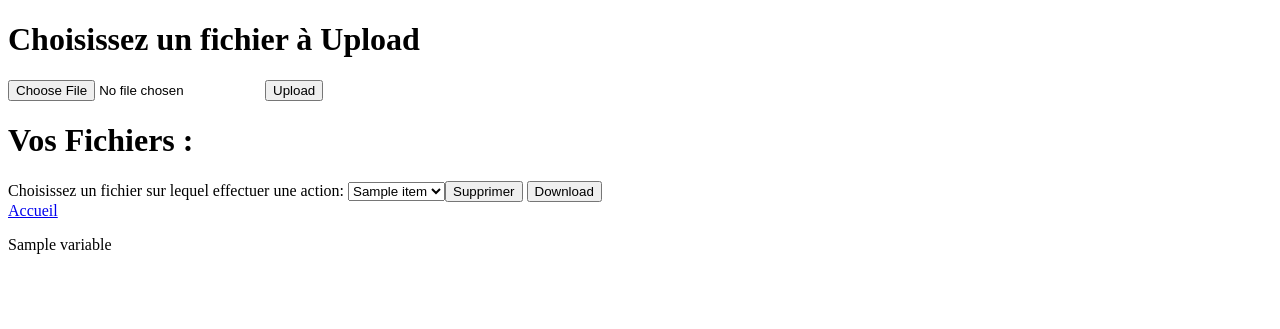
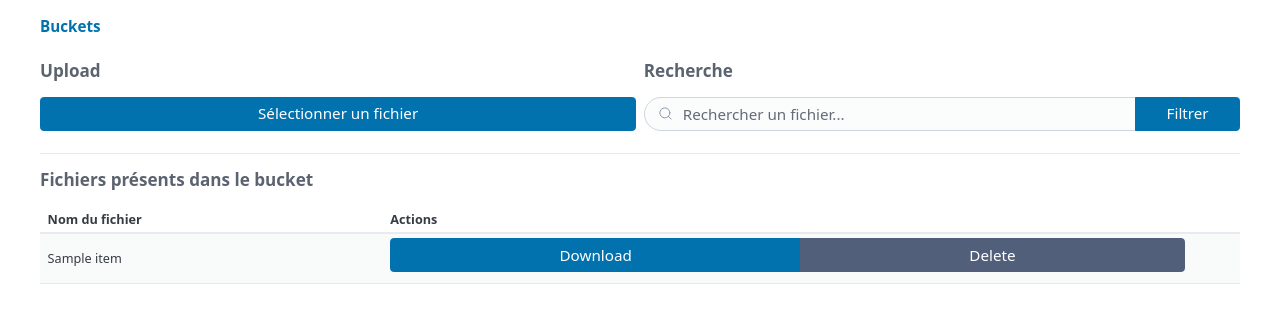
Before and after one commit to Pau2Kol/Simple_Bucket_Mangager, a Flask app: template templates/files.html in a window 1280 px wide. Shown: the top 329 px of the page. Run offline with Flask 3, Linux system fonts and the light colour scheme; the template is opened without the code that fills it: most values are stand-ins (such as "Sample title", 1, 10 or a date in 2020); some libraries are stand-ins or nearby versions.

Commit message:
- Début de css - Fonctions Dl,Upload,Delete,verify_bucket complètes - Ajout Readme me correct - Création de page d'erreur - Création d'handler pour les erreurs

```diff
--- a/main.py
+++ b/main.py
@@ -1,27 +1,78 @@
-from flask import Flask, url_for , request, render_template
+from flask import Flask, url_for, request, render_template, redirect, send_file, abort
 import Bucket
+import werkzeug
+from werkzeug.exceptions import HTTPException
+from werkzeug.utils import secure_filename
+import os
+
+
 
 app = Flask(__name__)
+app.config['MAX_CONTENT_LENGTH'] = 16 * 1024 * 1024 # c'est 16 Mo
 
 @app.route("/")
 def index():
-    list =Bucket.list_buckets()
+    buckets_list = Bucket.list_buckets()
+    return render_template('index.html', buckets=buckets_list)
 
-    return render_template('index.html', buckets=list)
+@app.route("/files/<bucket_name>", methods=['GET', 'POST'])
+def files(bucket_name):
+    search_query = request.args.get('search', '')
+    token = request.args.get('token', None)
 
-@app.route("/files", methods=['GET', 'POST'])
-def files():
-    a = Bucket.list_files("aa-ynov-intro")
+    if not Bucket.bucket_exists(bucket_name):
+        return abort(414)
+
+    a, next_token = Bucket.list_files(bucket_name, search_prefix=search_query, token=token)
+
+
+
 
     if request.method == 'POST':
-        p = "file/"+request.files['file'].filename
-        f = request.files['file']
-        f.save(p)
+        choice = request.form.get('choice')
 
-        if (Bucket.upload_file(f.filename, 'aa-ynov-intro') == True):
-            return render_template('files.html', files=a)
-        else:
-            return render_template('files.html', error="Le fichier n'a pas pu être upload", files=a)
+        match choice:
+            case "Upload":
+                if 'file' not in request.files or not request.files['file'].filename:
+                    return render_template('files.html', files=a, next_token=next_token, search=search_query, bucket_name=bucket_name, error="Veuillez choisir un fichier")
 
-    if request.method == 'GET':
-        return render_template('files.html', files=a)
+                f = request.files['file']
+
+                nom_propre = secure_filename(f.filename)
+
+                p = os.path.join("file", nom_propre)
+
+                f.save(p)
+
+                if Bucket.upload_file(nom_propre, bucket_name):
+                    return redirect(url_for('files', bucket_name=bucket_name))
+                else:
+                    return render_template('files.html', error="Le fichier n'a pas pu être upload", files=a, next_token=next_token, search=search_query, bucket_name=bucket_name)
+
+            case "Delete":
+                p2 = request.form.get('fichier')
+                if p2:
+                    Bucket.delete_file(p2, bucket_name)
+                return redirect(url_for('files', bucket_name=bucket_name))
+
+            case "Download":
+                p2 = request.form.get('fichier')
+                if p2:
+                    Bucket.download_file(p2, bucket_name, p2)
+                    return send_file(p2, as_attachment=True)
+
+    return render_template('files.html', files=a, next_token=next_token, search=search_query, bucket_name=bucket_name)
+
+
+@app.errorhandler(HTTPException)
+def error_handler(erreur):
+
+    code_e = erreur.code
+
+    match code_e:
+        case 413:
+            return render_template('error.html', pourquoi="Fichier trop lourd veuillez choisir un fichier < 16Mo")
+        case 414:
+            return render_template('error.html', pourquoi="Bucket non existant veuillez choisir un bucket valide")
+        case _:
+            return render_template('error.html', code=code_e)
--- /dev/null
+++ b/requirements.txt
@@ -0,0 +1,2 @@
+Flask
+boto3
--- /dev/null
+++ b/static/css/custom.css
@@ -0,0 +1,11 @@
+:root {
+
+    --pico-form-element-spacing-vertical: 0.3rem;
+    --pico-form-element-spacing-horizontal: 0.75rem;
+
+
+    --pico-spacing: 0.5rem;
+
+
+    --pico-font-size: 95%;
+}
--- a/templates/files.html
+++ b/templates/files.html
@@ -1,35 +1,120 @@
 <!DOCTYPE html>
-<html lang="en">
+<html lang="fr">
 <head>
     <meta charset="UTF-8">
     <meta name="viewport" content="width=device-width, initial-scale=1.0">
-    <title>Document</title>
+
+    <link rel="stylesheet" href="https://cdn.jsdelivr.net/npm/@picocss/pico@2/css/pico.min.css">
+    <link rel="stylesheet" href="{{ url_for('static', filename='css/custom.css') }}">
+
+    <title>Gestion du Bucket</title>
 </head>
 <body>
-    <h1>Choisissez un fichier à Upload</h1>
-    <form action = "/files" method = "post" enctype="multipart/form-data">
-        <input type="file" name="file" />
-        <input type = "submit" value="Upload">
-    </form>
-    <h1>Vos Fichiers :</h1>
 
-    <form action = "/files" method = "post">
-    <label for="Fichiers">Choisissez un fichier sur lequel effectuer une action:</label>
+    <nav class="container">
+        <ul>
 
-    <select id="fichier" name="fichier">
-        {% for item in files%}
-        <option value="{{item}}">{{item}}</option>
-        {% endfor %}
-        <input type = "submit" value="Supprimer">
-        <input type = "submit" value="Download">
-    </select>
-    </form>
+            <li><strong><a href="/" class="primary">Buckets</a></strong></li>
+        </ul>
+    </nav>
 
+    <main class="container">
+
+        {% if error is defined %}
+            <article>
+                <strong>Erreur :</strong> <mark>{{ error }}</mark>
+            </article>
+        {% endif %}
+
+        <div class="grid">
+
+            <div>
+                <h5>Upload</h5>
+                <form id="uploadForm" action="{{ url_for('files', bucket_name=bucket_name) }}" method="post" enctype="multipart/form-data">
+                    <input id="upload_invisible" type="file" name="file" hidden onchange="verifierEtEnvoyer(this);" />
+                    <label for="upload_invisible" role="button">Sélectionner un fichier</label>
+                    <input type="hidden" name="choice" value="Upload">
+                </form>
+            </div>
+
+            <div>
+                <h5>Recherche</h5>
+                <form action="{{ url_for('files', bucket_name=bucket_name) }}" method="GET">
+                    <fieldset role="group">
+                        <input type="search" name="search" value="{{ search }}" placeholder="Rechercher un fichier...">
+                        <input type="submit" value="Filtrer">
+                    </fieldset>
+                </form>
+            </div>
+
+        </div>
+
+        <hr>
+
+        <h5>Fichiers présents dans le bucket</h5>
+
+        {% if files %}
+        <div class="overflow-auto">
+            <small>
+                <table class="striped">
+                    <thead>
+                        <tr>
+                            <th>Nom du fichier</th>
+                            <th>Actions</th>
+                            <th></th>
+                        </tr>
+                    </thead>
+                    <tbody>
+                        {% for item in files %}
+                        <tr>
+                            <td>{{ item }}</td>
+                            <td>
+                                <form action="{{ url_for('files', bucket_name=bucket_name) }}" method="post">
+                                    <input type="hidden" name="fichier" value="{{ item }}">
+                                    <div role="group">
+                                        <button type="submit" name="choice" value="Download">Download</button>
+                                        <button class="secondary" type="submit" name="choice" value="Delete">Delete</button>
+                                    </div>
+                                </form>
+                            </td>
+                            <td></td>
+                        </tr>
+                        {% endfor %}
+                    </tbody>
+                </table>
+            </small>
+        </div>
+        {% endif %}
+        <footer>
+            <div role="group">
+
+                {% if request.args.get('token') %}
+                    <a href="javascript:history.back()" role="button" class="secondary">Page Précédente</a>
+                {% endif %}
+
+                {% if next_token %}
+                    <a href="{{ url_for('files', bucket_name=bucket_name, search=search, token=next_token) }}" role="button" class="contrast">Page Suivante</a>
+                {% endif %}
+
+            </div>
+        </footer>
+
+    </main>
+
+    <script>
+    function verifierEtEnvoyer(fileInput) {
+        if (fileInput.files.length > 0) {
+            const tailleOctets = fileInput.files[0].size;
+            const limite = 16 * 1024 * 1024; // 16 Mo
+
+            if (tailleOctets > limite) {
+                alert("Erreur : Fichier trop lourd (> 16 Mo).");
+                fileInput.value = "";
+            } else {
+                fileInput.form.submit();
+            }
+        }
+    }
+    </script>
 </body>
-<footer>
-<a><a href="/">Accueil</a>
-{% if variable is defined %}
-    <p>{{ variable }}</p>
-{% endif %}
-</footer>
 </html>
```
Also changed, not shown: Bucket.py (+34 -18 lines), templates/error.html (added, +24 -0 lines), templates/index.html (+20 -7 lines), Readme.md.
